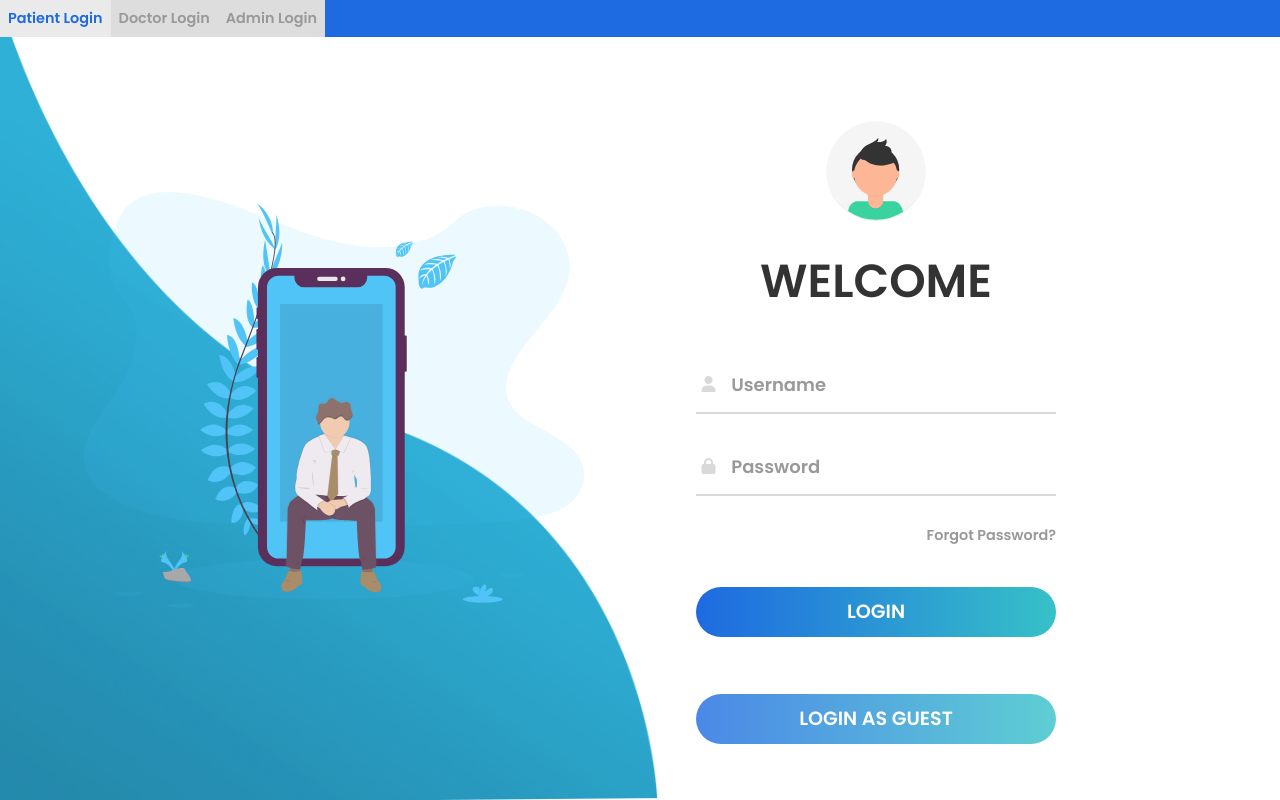
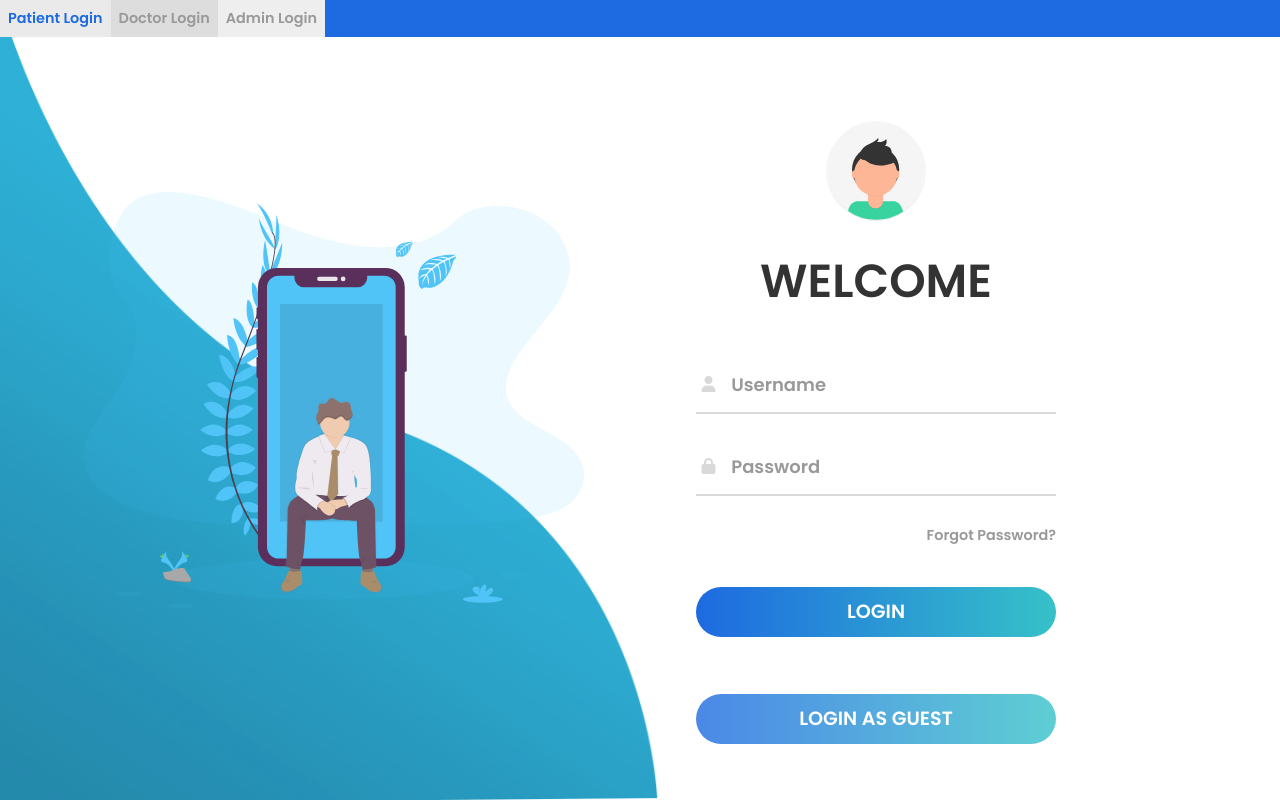
Before and after one commit to SmilinJasper/patient-monitoring-platform, a PHP site: page /admin_login.php in a window 1280 px wide. Run offline with PHP 8.4, Linux system fonts and the light colour scheme; some libraries are stand-ins or nearby versions.

Commit message:
add-active-class-on-admin-login

```diff
--- a/admin_login.php
+++ b/admin_login.php
@@ -109,7 +109,7 @@ if ($_SERVER["REQUEST_METHOD"] == "POST") {
         <ul class="nav-bar">
             <li><a href="index.php">Patient Login</a></li>
             <li><a href="doctor_login.php">Doctor Login</a></li>
-            <li><a href="admin_login.php">Admin Login</a></li>
+            <li><a class="active" href="admin_login.php">Admin Login</a></li>
         </ul>
     </nav>
 
```
